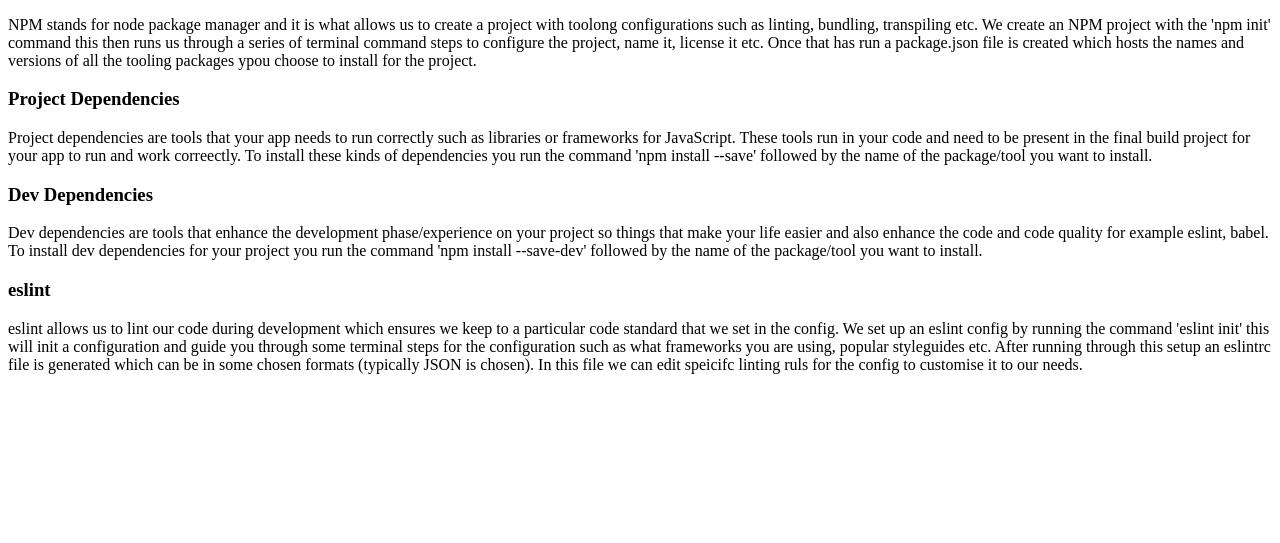
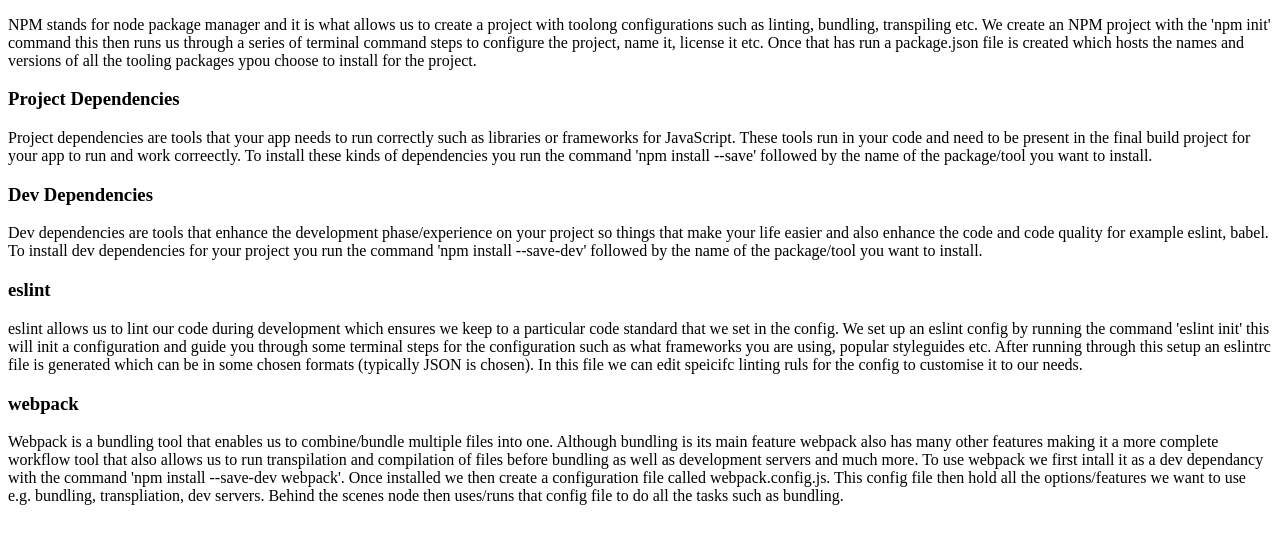
Before and after one commit to Adam-Harte/JavaScript-tooling, a website: page index.html in a window 1280 px wide. Shown: the part 105-648 px from the top of the page. Drawn offline with Linux system fonts and the light colour scheme.

Commit message:
webpack config setup and description added

```diff
--- a/index.html
+++ b/index.html
@@ -47,5 +47,18 @@
 			can edit speicifc linting ruls for the config to customise it to our
 			needs.
 		</p>
+		<h3>webpack</h3>
+		<p>
+			Webpack is a bundling tool that enables us to combine/bundle multiple
+			files into one. Although bundling is its main feature webpack also has
+			many other features making it a more complete workflow tool that also
+			allows us to run transpilation and compilation of files before bundling as
+			well as development servers and much more. To use webpack we first intall
+			it as a dev dependancy with the command 'npm install --save-dev webpack'.
+			Once installed we then create a configuration file called
+			webpack.config.js. This config file then hold all the options/features we
+			want to use e.g. bundling, transpliation, dev servers. Behind the scenes
+			node then uses/runs that config file to do all the tasks such as bundling.
+		</p>
 	</body>
 </html>
--- a/package.json
+++ b/package.json
@@ -4,7 +4,8 @@
 	"description": "JavaScript project tools and workflows",
 	"main": "index.js",
 	"scripts": {
-    "test": "echo \"Error: no test specified\" && exit 1"
+		"test": "echo \"Error: no test specified\" && exit 1",
+		"build": "webpack"
 	},
 	"repository": {
 		"type": "git",
@@ -19,6 +20,7 @@
 	"devDependencies": {
 		"eslint": "^6.8.0",
 		"eslint-config-airbnb-base": "^14.1.0",
-    "eslint-plugin-import": "^2.20.2"
+		"eslint-plugin-import": "^2.20.2",
+		"webpack": "^4.43.0"
 	}
 }
```
Also changed, not shown: webpack.config.js (added, +9 -0 lines), 1 other file. Lines whose indentation alone changed are shown as unchanged.
